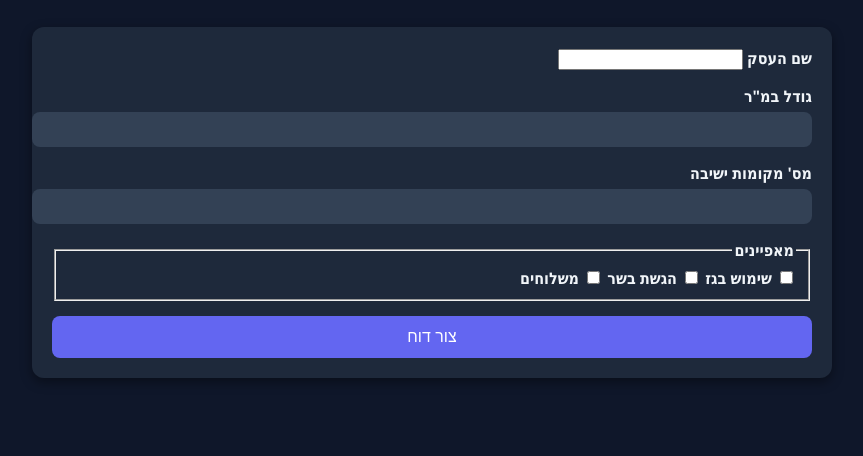
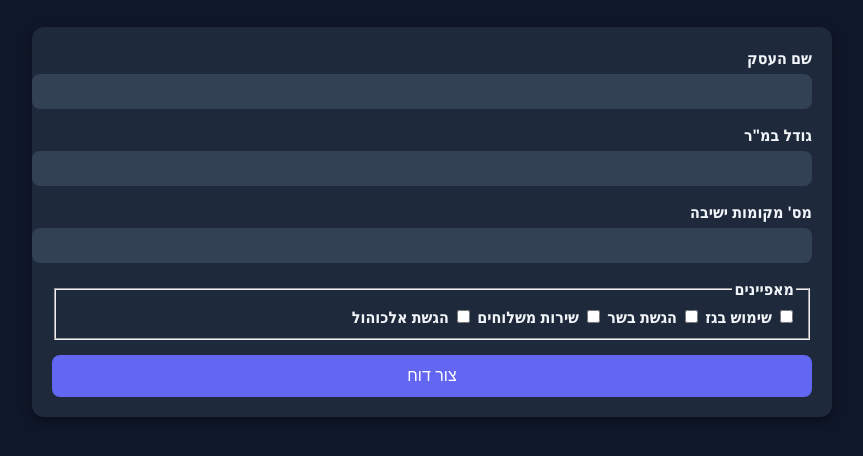
Before and after one commit to alindor185/business-licensing-ai, a website: page client/index.html in a window 1280 px wide. Shown: the part 104-560 px from the top of the page, without its empty margins (208-1071 px from the left). Drawn offline with Linux system fonts and the light colour scheme.

Commit message:
add 'serve alcohol' option and update rules processing

```diff
--- a/client/index.html
+++ b/client/index.html
@@ -15,7 +15,7 @@
     <main>
       <form id="form" class="card">
         <label>שם העסק
-          <input name="name" required />
+          <input type="text" name="name" required />
         </label>
         <label>גודל במ"ר
           <input type="number" name="sizeSqm" required />
@@ -27,7 +27,9 @@
           <legend>מאפיינים</legend>
           <label><input type="checkbox" name="features" value="gas"> שימוש בגז</label>
           <label><input type="checkbox" name="features" value="meat"> הגשת בשר</label>
-          <label><input type="checkbox" name="features" value="delivery"> משלוחים</label>
+          <label><input type="checkbox" name="features" value="delivery"> שירות משלוחים</label>
+            <label><input type="checkbox" name="features" value="alcohol"> הגשת אלכוהול</label>
+
         </fieldset>
         <button type="submit">צור דוח</button>
       </form>
```
